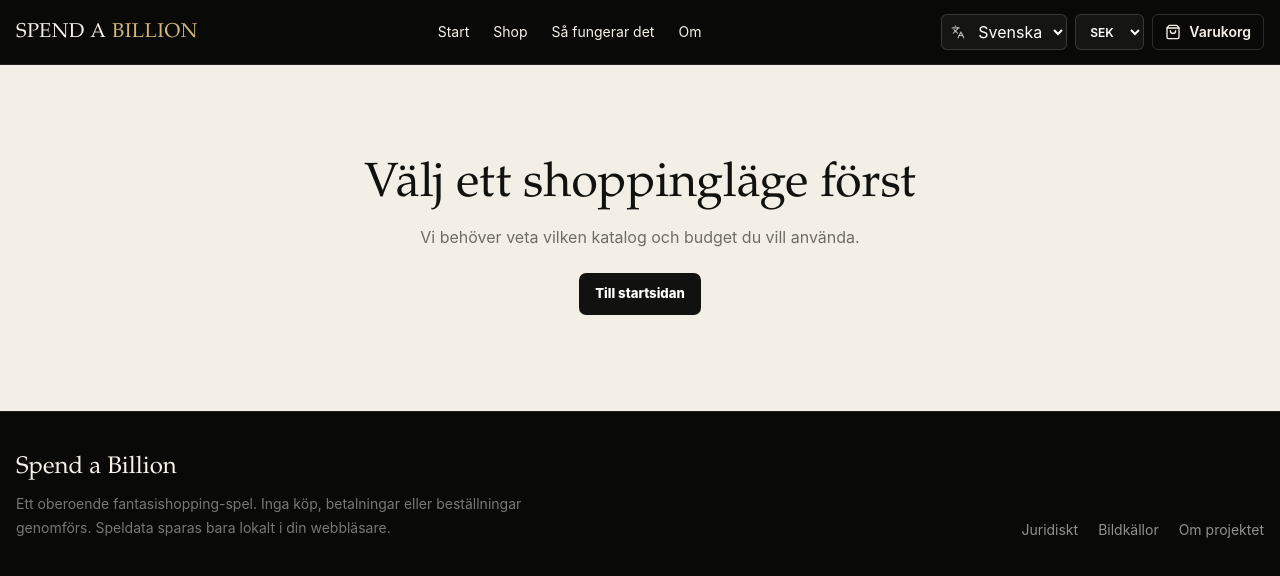
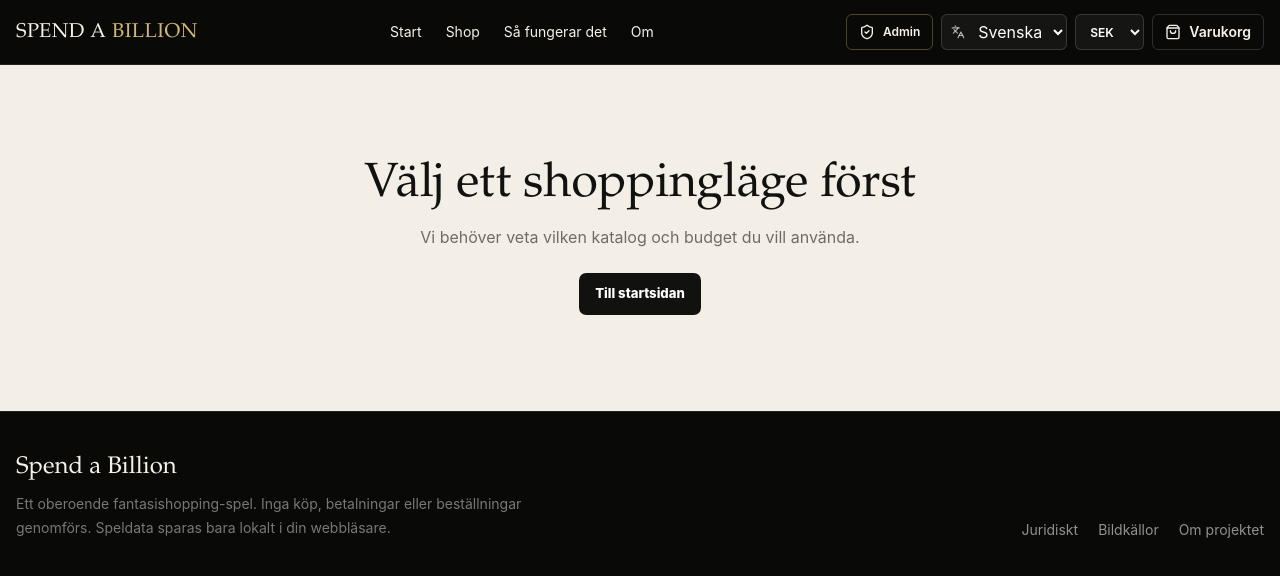
Before and after one commit to Baconpannkaka/spend-a-billion-image, a Next.js app: page /shop in a window 1280 px wide. Shown: the top 576 px of the page. Built offline with nearby package versions, Linux system fonts and the light colour scheme.

Commit message:
feat(admin): add image admin entry in header

```diff
--- a/src/components/header.tsx
+++ b/src/components/header.tsx
@@ -5,7 +5,7 @@ import { LanguageSelect } from "@/components/language-select";
 import { MoneyDisplay } from "@/components/money-display";
 import { useGame } from "@/context/game-context";
 import { useLanguage } from "@/i18n/language-context";
-import { Menu, ShoppingBag, X } from "lucide-react";
+import { Menu, ShieldCheck, ShoppingBag, X } from "lucide-react";
 import Link from "next/link";
 import { useState } from "react";
 
@@ -29,6 +29,9 @@ export function Header() {
         </nav>
         <div className="flex min-w-0 items-center gap-2">
           {hasStarted && <div className="hidden min-w-0 text-right xl:block"><p className="text-[10px] uppercase tracking-[.14em] text-white/35">{t("header.remaining")}</p><p className="max-w-[30rem] truncate text-xs font-semibold text-white 2xl:text-sm"><MoneyDisplay valueSek={remaining} currency={currency} compactClassName="text-white/45 font-normal" /></p></div>}
+          <Link href="/bildgranskning" className="focus-ring hidden h-9 shrink-0 items-center gap-2 rounded-md border border-[var(--gold)]/35 px-3 text-xs font-semibold text-[var(--gold)] transition hover:bg-[var(--gold)]/10 sm:inline-flex" title="Admin – bildgranskning">
+            <ShieldCheck className="h-4 w-4" /><span className="hidden xl:inline">Admin</span>
+          </Link>
           <LanguageSelect />
           <CurrencySelect compact />
           <Link href="/varukorg" className="focus-ring relative inline-flex h-9 shrink-0 items-center gap-2 rounded-md border border-white/15 px-3 text-sm font-semibold text-white hover:bg-white/5">
@@ -38,7 +41,10 @@ export function Header() {
           <button type="button" aria-label={open ? t("header.closeMenu") : t("header.openMenu")} onClick={() => setOpen((value) => !value)} className="focus-ring inline-flex h-9 w-9 shrink-0 items-center justify-center rounded-md border border-white/15 text-white lg:hidden">{open ? <X className="h-4 w-4" /> : <Menu className="h-4 w-4" />}</button>
         </div>
       </div>
-      {open && <nav className="border-t border-white/10 bg-[#0d0d0b] px-4 py-3 lg:hidden" aria-label="Mobilmeny">{nav.map(([href, label]) => <Link key={href} href={href} onClick={() => setOpen(false)} className="block rounded-md px-3 py-3 text-sm font-semibold text-white/75 hover:bg-white/5 hover:text-white">{label}</Link>)}</nav>}
+      {open && <nav className="border-t border-white/10 bg-[#0d0d0b] px-4 py-3 lg:hidden" aria-label="Mobilmeny">
+        <Link href="/bildgranskning" onClick={() => setOpen(false)} className="flex items-center gap-2 rounded-md px-3 py-3 text-sm font-semibold text-[var(--gold)] hover:bg-white/5"><ShieldCheck className="h-4 w-4" />Admin</Link>
+        {nav.map(([href, label]) => <Link key={href} href={href} onClick={() => setOpen(false)} className="block rounded-md px-3 py-3 text-sm font-semibold text-white/75 hover:bg-white/5 hover:text-white">{label}</Link>)}
+      </nav>}
     </header>
   );
 }
```
